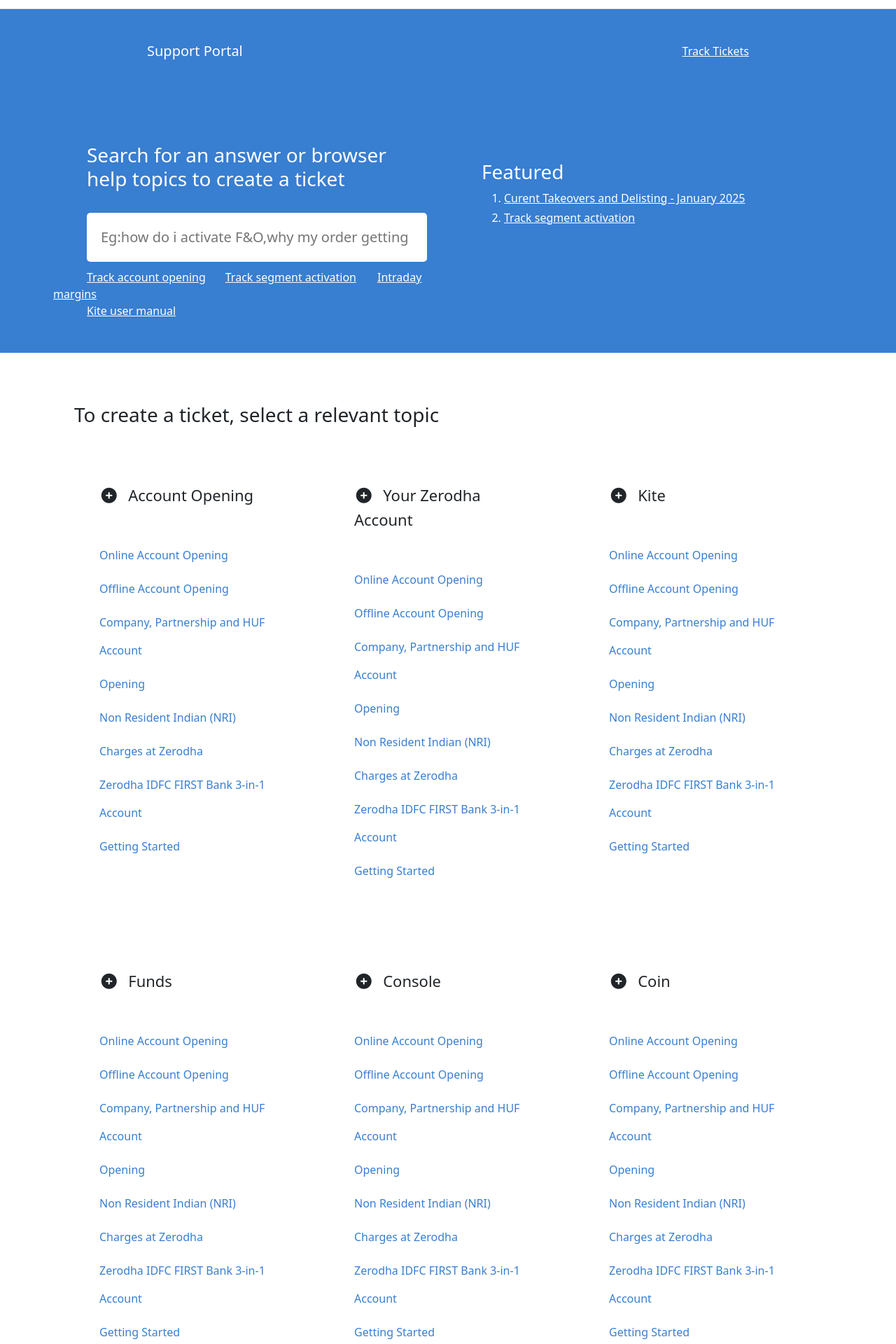
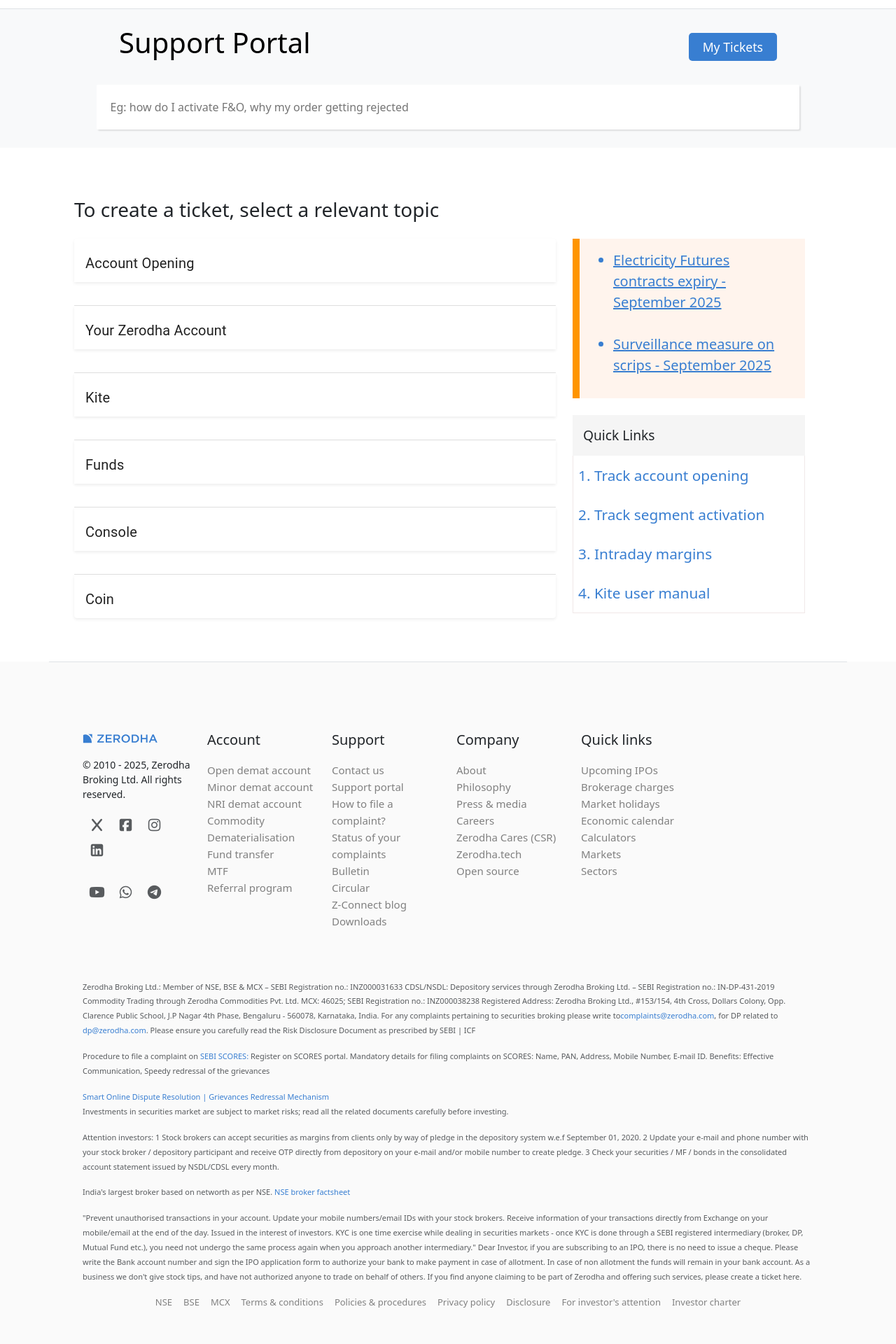
Before and after one commit to kaif227/Zerodha-Clone, a React (Vite) app in the folder Frontend/: page /support in a window 1280 px wide. Shown: the part 60-1980 px from the top of the page at 70% size. Built offline with nearby package versions, Linux system fonts and the light colour scheme; some icons are missing.

Commit message:
fix frontend support page

```diff
--- a/Frontend/src/index.css
+++ b/Frontend/src/index.css
@@ -93,13 +93,115 @@
 #supportWrapper{
   display: flex;
   justify-content: space-between;
+  align-items: center;
   margin: 0 150px;
+  flex-wrap: wrap; /* allows items to stack on smaller screens */
 }
-#supportHero input{
+
+#supportHero h2 {
+  font-size: 2rem;
+}
+
+#supportHero input {
   padding: 20px 20px;
   width: 90%;
+  border-radius: 2px;
+  border: none;
+  font-size: 1rem;
+  margin-bottom: 10px;
+  margin-top: 20px;
+  box-shadow: 2px 2px 2px rgba(0, 0, 0, 0.1);
+}
+
+#supportHero input:focus {
+  outline: none;
+}
+
+#supportHero button {
+  background-color: #387ED1;
+  color: white;
+  border: none;
+  padding:7px 20px;
+  font-size: 0.1rem;
   border-radius: 5px;
-  border: none;
-  font-size: 20px;
-  margin-bottom: 10px;
+  margin-top: 20px;
+  cursor: pointer;
 }
+@media (max-width: 576px) {
+  #supportWrapper {
+    margin: 0 20px;
+    flex-direction: column;
+    align-items: center;
+    text-align: center;
+
+  }
+
+  #supportHero h2 {
+    font-size: 1.5rem;
+    margin-bottom: 10px;
+  }
+
+  #supportHero button {
+    width: 100%;
+    font-size: 1rem;
+    margin-bottom: 20px;
+  }
+
+  #supportHero input {
+    width: 100%;
+    font-size: 0.9rem;
+  }
+}
+
+/* 📊 Tablets (577px - 991px) */
+@media (min-width: 577px) and (max-width: 991px) {
+  #supportWrapper {
+    margin: 0 50px;
+    flex-direction: row;
+    justify-content: space-between;
+  }
+
+  #supportHero h2 {
+    font-size: 1.75rem;
+  }
+
+  #supportHero button {
+    font-size: 1rem;
+    padding: 10px 18px;
+  }
+
+  #supportHero input {
+    width: 90%;
+  }
+}
+
+/* 💻 Desktops (992px and up) */
+@media (min-width: 992px) {
+  #supportWrapper {
+    margin: 0 150px;
+  }
+
+  #supportHero h2 {
+    font-size: 2rem;
+  }
+
+  #supportHero input {
+    width: 80%;
+  }
+
+  #supportHero button {
+    font-size: 1.1rem;
+  }
+}
+
+.accoudian{
+  box-shadow: 0 4px 8px rgba(0, 0, 0, 0.1);
+  border-radius: 10px;
+  transition: 0.1s ease-in-out;
+}
+.accoudian:hover{
+  box-shadow: 0 8px 16px rgba(0, 0, 0, 0.2);
+  transition: 0.1s ease-in-out;
+  transform: scale(1.02);
+  border-top: none;
+}
--- a/Frontend/src/landing_page/openAccount.jsx
+++ b/Frontend/src/landing_page/openAccount.jsx
@@ -10,7 +10,8 @@
       <p className="mb-4 mt-3">
         Modern platforms and apps, ₹0 investments, and flat ₹20 intraday and F&O trades.
       </p>
-      <Link to="/signup"><button
+      <Link to="/signup">
+      <button
         className="btn btn-primary p-2 fs-5 px-4 mb-5 w-lg-25 w-md-25"
         style={{ maxWidth: "250px",backgroundColor:"#387ED1" }}
       >
--- /dev/null
+++ b/Frontend/src/landing_page/support/AccountAccordion.jsx
@@ -0,0 +1,37 @@
+import React from "react";
+import {
+  Accordion,
+  AccordionSummary,
+  AccordionDetails,
+  Typography,
+  Link
+} from "@mui/material";
+import ExpandMoreIcon from "@mui/icons-material/ExpandMore";
+
+
+function AccountAccordion({name,Url}) {
+    console.log(Url);
+  return (
+    <Accordion className="pt-1 shadow-sm accoudian"  style={{ marginBottom: '10px',border: 'none' }}>
+      <AccordionSummary
+        expandIcon={<ExpandMoreIcon />}   // the arrow
+        aria-controls="panel1-content"
+        id="panel1-header"
+      >
+        <Typography className="fs-5  pt-1">{name}</Typography>
+      </AccordionSummary>
+      <AccordionDetails>
+        <Typography component="div">
+         <ul style={{ margin: 0, paddingLeft: "20px", color: "#387ED1"}}>
+            {Url.map((link, index) => (
+              <li key={index}>
+                <Link className="custom-bullets" href="#"style={{textDecoration:"none", color:"#387ED1",}}>{link}</Link><br /><br />
+              </li>
+            ))}
+          </ul>
+        </Typography>
+      </AccordionDetails>
+    </Accordion>
+  );
+}
+export default AccountAccordion;
--- a/Frontend/src/landing_page/support/createTicket.jsx
+++ b/Frontend/src/landing_page/support/createTicket.jsx
@@ -1,192 +1,135 @@
-import React from 'react';
-function createTicket() {
-    return (
-          <div className="container">
-      <div className="row p-4 mt-5 ">
+import React from "react";
+import AccountAccordion from "./AccountAccordion";
+
+function CreateTicket() {
+  return (
+    <div className="container">
+      <div className="row p-4 mt-5">
         <h1 className="fs-3 mb-4">
           To create a ticket, select a relevant topic
         </h1>
 
-          <div className="col-12 col-sm-6 col-md-4 mt-2 mb-2 p-5">
-          <h4 className="mb-5" style={{ fontSize: "22px", lineHeight: "1.6" }}>
-            <i className="fa-solid fa-circle-plus me-2"></i> Account Opening
-          </h4>
-          <a href="#" style={{lineHeight:"2.5",color:"#387ED1"}} className="d-block mb-2  text-decoration-none">
-            Online Account Opening
-          </a>
-          <a href="#" style={{lineHeight:"2.5",color:"#387ED1"}} className="d-block mb-2  text-decoration-none">
-            Offline Account Opening
-          </a>
-          <a href="#" style={{lineHeight:"2.5",color:"#387ED1"}} className="d-block mb-2  text-decoration-none">
-            Company, Partnership and HUF Account
-          </a>
-          <a href="#" style={{lineHeight:"2.5",color:"#387ED1"}} className="d-block mb-2  text-decoration-none">
-            Opening
-          </a>
-          <a href="#" style={{lineHeight:"2.5",color:"#387ED1"}} className="d-block mb-2  text-decoration-none">
-            Non Resident Indian (NRI)
-          </a>
-          <a href="#" style={{lineHeight:"2.5",color:"#387ED1"}} className="d-block mb-2  text-decoration-none">
-            Charges at Zerodha
-          </a>
-          <a href="#" style={{lineHeight:"2.5",color:"#387ED1"}} className="d-block mb-2  text-decoration-none">
-            Zerodha IDFC FIRST Bank 3-in-1 Account
-          </a>
-          <a href="#" style={{lineHeight:"2.5",color:"#387ED1"}} className="d-block mb-2  text-decoration-none">
-            Getting Started
-          </a>
-        </div>
-         <div className="col-12 col-sm-6 col-md-4 mt-2 mb-2 p-5">
-          <h4 className="mb-5" style={{ fontSize: "22px", lineHeight: "1.6" }}>
-            <i className="fa-solid fa-circle-plus me-2"></i> Your Zerodha Account
-          </h4>
-          <a href="#" style={{lineHeight:"2.5",color:"#387ED1"}} className="d-block mb-2  text-decoration-none">
-            Online Account Opening
-          </a>
-          <a href="#" style={{lineHeight:"2.5",color:"#387ED1"}} className="d-block mb-2  text-decoration-none">
-            Offline Account Opening
-          </a>
-          <a href="#" style={{lineHeight:"2.5",color:"#387ED1"}} className="d-block mb-2  text-decoration-none">
-            Company, Partnership and HUF Account
-          </a>
-          <a href="#" style={{lineHeight:"2.5",color:"#387ED1"}} className="d-block mb-2  text-decoration-none">
-            Opening
-          </a>
-          <a href="#" style={{lineHeight:"2.5",color:"#387ED1"}} className="d-block mb-2  text-decoration-none">
-            Non Resident Indian (NRI)
-          </a>
-          <a href="#" style={{lineHeight:"2.5",color:"#387ED1"}} className="d-block mb-2  text-decoration-none">
-            Charges at Zerodha
-          </a>
-          <a href="#" style={{lineHeight:"2.5",color:"#387ED1"}} className="d-block mb-2  text-decoration-none">
-            Zerodha IDFC FIRST Bank 3-in-1 Account
-          </a>
-          <a href="#" style={{lineHeight:"2.5",color:"#387ED1"}} className="d-block mb-2  text-decoration-none">
-            Getting Started
-          </a>
-        </div>
-         <div className="col-12 col-sm-6 col-md-4 mt-2 mb-2 p-5">
-          <h4 className="mb-5" style={{ fontSize: "22px", lineHeight: "1.6" }}>
-            <i className="fa-solid fa-circle-plus me-2"></i> Kite
-          </h4>
-          <a href="#" style={{lineHeight:"2.5",color:"#387ED1"}} className="d-block mb-2  text-decoration-none">
-            Online Account Opening
-          </a>
-          <a href="#" style={{lineHeight:"2.5",color:"#387ED1"}} className="d-block mb-2  text-decoration-none">
-            Offline Account Opening
-          </a>
-          <a href="#" style={{lineHeight:"2.5",color:"#387ED1"}} className="d-block mb-2  text-decoration-none">
-            Company, Partnership and HUF Account
-          </a>
-          <a href="#" style={{lineHeight:"2.5",color:"#387ED1"}} className="d-block mb-2  text-decoration-none">
-            Opening
-          </a>
-          <a href="#" style={{lineHeight:"2.5",color:"#387ED1"}} className="d-block mb-2  text-decoration-none">
-            Non Resident Indian (NRI)
-          </a>
-          <a href="#" style={{lineHeight:"2.5",color:"#387ED1"}} className="d-block mb-2  text-decoration-none">
-            Charges at Zerodha
-          </a>
-          <a href="#" style={{lineHeight:"2.5",color:"#387ED1"}} className="d-block mb-2  text-decoration-none">
-            Zerodha IDFC FIRST Bank 3-in-1 Account
-          </a>
-          <a href="#" style={{lineHeight:"2.5",color:"#387ED1"}} className="d-block mb-2  text-decoration-none">
-            Getting Started
-          </a>
-        </div>
-         <div className="col-12 col-sm-6 col-md-4 mt-2 mb-2 p-5">
-          <h4 className="mb-5" style={{ fontSize: "22px", lineHeight: "1.6" }}>
-            <i className="fa-solid fa-circle-plus me-2"></i> Funds
-          </h4>
-          <a href="#" style={{lineHeight:"2.5",color:"#387ED1"}} className="d-block mb-2  text-decoration-none">
-            Online Account Opening
-          </a>
-          <a href="#" style={{lineHeight:"2.5",color:"#387ED1"}} className="d-block mb-2  text-decoration-none">
-            Offline Account Opening
-          </a>
-          <a href="#" style={{lineHeight:"2.5",color:"#387ED1"}} className="d-block mb-2  text-decoration-none">
-            Company, Partnership and HUF Account
-          </a>
-          <a href="#" style={{lineHeight:"2.5",color:"#387ED1"}} className="d-block mb-2  text-decoration-none">
-            Opening
-          </a>
-          <a href="#" style={{lineHeight:"2.5",color:"#387ED1"}} className="d-block mb-2  text-decoration-none">
-            Non Resident Indian (NRI)
-          </a>
-          <a href="#" style={{lineHeight:"2.5",color:"#387ED1"}} className="d-block mb-2  text-decoration-none">
-            Charges at Zerodha
-          </a>
-          <a href="#" style={{lineHeight:"2.5",color:"#387ED1"}} className="d-block mb-2  text-decoration-none">
-            Zerodha IDFC FIRST Bank 3-in-1 Account
-          </a>
-          <a href="#" style={{lineHeight:"2.5",color:"#387ED1"}} className="d-block mb-2  text-decoration-none">
-            Getting Started
-          </a>
-        </div>
-         <div className="col-12 col-sm-6 col-md-4 mt-2 mb-2 p-5">
-          <h4 className="mb-5" style={{ fontSize: "22px", lineHeight: "1.6" }}>
-            <i className="fa-solid fa-circle-plus me-2"></i> Console
-          </h4>
-          <a href="#" style={{lineHeight:"2.5",color:"#387ED1"}} className="d-block mb-2  text-decoration-none">
-            Online Account Opening
-          </a>
-          <a href="#" style={{lineHeight:"2.5",color:"#387ED1"}} className="d-block mb-2  text-decoration-none">
-            Offline Account Opening
-          </a>
-          <a href="#" style={{lineHeight:"2.5",color:"#387ED1"}} className="d-block mb-2  text-decoration-none">
-            Company, Partnership and HUF Account
-          </a>
-          <a href="#" style={{lineHeight:"2.5",color:"#387ED1"}} className="d-block mb-2  text-decoration-none">
-            Opening
-          </a>
-          <a href="#" style={{lineHeight:"2.5",color:"#387ED1"}} className="d-block mb-2  text-decoration-none">
-            Non Resident Indian (NRI)
-          </a>
-          <a href="#" style={{lineHeight:"2.5",color:"#387ED1"}} className="d-block mb-2  text-decoration-none">
-            Charges at Zerodha
-          </a>
-          <a href="#" style={{lineHeight:"2.5",color:"#387ED1"}} className="d-block mb-2  text-decoration-none">
-            Zerodha IDFC FIRST Bank 3-in-1 Account
-          </a>
-          <a href="#" style={{lineHeight:"2.5",color:"#387ED1"}} className="d-block mb-2  text-decoration-none">
-            Getting Started
-          </a>
-        </div>
-         <div className="col-12 col-sm-6 col-md-4 mt-2 mb-2 p-5">
-          <h4 className="mb-5" style={{ fontSize: "22px", lineHeight: "1.6" }}>
-            <i className="fa-solid fa-circle-plus me-2"></i> Coin
-          </h4>
-          <a href="#" style={{lineHeight:"2.5",color:"#387ED1"}} className="d-block mb-2  text-decoration-none">
-            Online Account Opening
-          </a>
-          <a href="#" style={{lineHeight:"2.5",color:"#387ED1"}} className="d-block mb-2  text-decoration-none">
-            Offline Account Opening
-          </a>
-          <a href="#" style={{lineHeight:"2.5",color:"#387ED1"}} className="d-block mb-2  text-decoration-none">
-            Company, Partnership and HUF Account
-          </a>
-          <a href="#" style={{lineHeight:"2.5",color:"#387ED1"}} className="d-block mb-2  text-decoration-none">
-            Opening
-          </a>
-          <a href="#" style={{lineHeight:"2.5",color:"#387ED1"}} className="d-block mb-2  text-decoration-none">
-            Non Resident Indian (NRI)
-          </a>
-          <a href="#" style={{lineHeight:"2.5",color:"#387ED1"}} className="d-block mb-2  text-decoration-none">
-            Charges at Zerodha
-          </a>
-          <a href="#" style={{lineHeight:"2.5",color:"#387ED1"}} className="d-block mb-2  text-decoration-none">
-            Zerodha IDFC FIRST Bank 3-in-1 Account
-          </a>
-          <a href="#" style={{lineHeight:"2.5",color:"#387ED1"}} className="d-block mb-2  text-decoration-none">
-            Getting Started
-          </a>
-        </div>
+        <div className="row">
+          {/* Left Column */}
+          <div className="col-lg-8 col-md-12 mb-4">
+            <AccountAccordion
+              name={"Account Opening"}
+              Url={[
+                "Resident individual",
+                "Minor",
+                "Non Resident Indian (NRI)",
+                "Company, Partnership, HUF and LLP",
+                "Glossary",
+              ]}
+            />
+            <br />
+            <AccountAccordion
+              name={"Your Zerodha Account"}
+              Url={[
+                "Your Profile",
+                "Account modification",
+                "Client Master Report (CMR) and Depository Participant (DP)",
+                "Nomination",
+                "Transfer and conversion of securities",
+              ]}
+            />
+            <br />
+            <AccountAccordion
+              name={"Kite"}
+              Url={[
+                "IPO",
+                "Trading FAQs",
+                "Margin Trading Facility (MTF) and Margins",
+                "Charts and orders",
+                "Alerts and Nudges",
+                "General",
+              ]}
+            />
+            <br />
+            <AccountAccordion
+              name={"Funds"}
+              Url={[
+                "Add money",
+                "Withdraw money",
+                "Add bank accounts",
+                "eMandates",
+              ]}
+            />
+            <br />
+            <AccountAccordion
+              name={"Console"}
+              Url={[
+                "Portfolio",
+                "Corporate actions",
+                "Funds statement",
+                "Reports",
+                "Profile",
+                "Segments",
+              ]}
+            />
+            <br />
+            <AccountAccordion
+              name={"Coin"}
+              Url={[
+                "Mutual funds",
+                "National Pension Scheme (NPS)",
+                "Fixed Deposit (FD)",
+                "Features on Coin",
+                "Payments and Orders",
+                "General",
+              ]}
+            />
+          </div>
 
+          {/* Right Column */}
+          <div className="col-lg-4 col-md-12">
+            <div
+              className="p-3 fs-5 mb-4"
+              style={{
+                backgroundColor: "#fff4edff",
+                borderLeft: "10px solid #ff9500ff",
+              }}
+            >
+              <ul style={{ color: "#387ED1", textDecoration: "underline" }}>
+                <li>Electricity Futures contracts expiry - September 2025</li>
+                <br />
+                <li>Surveillance measure on scrips - September 2025</li>
+              </ul>
+            </div>
 
+            <div>
+              <div
+                style={{
+                  backgroundColor: "#f5f5f5ff",
+                  padding: "15px",
+                  fontSize: "1.2rem",
+                }}
+              >
+                Quick Links
+              </div>
+              <div>
+                <ol
+                  style={{
+                    paddingLeft: "30px",
+                    lineHeight: "3.5rem",
+                    fontSize: "1.3rem",
+                    color: "#387ED1",
+                    border: "1px solid #f0e8e8ff",
+                    borderTop: "none",
+                  }}
+                >
+                  <li>Track account opening</li>
+                  <li>Track segment activation</li>
+                  <li>Intraday margins</li>
+                  <li>Kite user manual</li>
+                </ol>
+              </div>
+            </div>
           </div>
         </div>
-     );
+      </div>
+    </div>
+  );
 }
 
-
-export default createTicket;
+export default CreateTicket;
--- a/Frontend/src/landing_page/support/hero.jsx
+++ b/Frontend/src/landing_page/support/hero.jsx
@@ -1,36 +1,22 @@
-import React from 'react';
+import React from "react";
+
+
 function Hero() {
-    return (
-        <>
-        <section className="container-fluid" id='supportHero'>
-          <div className="p-5" id='supportWrapper'>
-            <h5>Support Portal</h5>
-            <a href="" style={{color:"white"}}>Track Tickets</a>
-          </div>
-          <div className=" row p-4 m-3  ">
-             <div className=" col-6 p-4">
-             <h1 className='mx-5 fs-3'>Search for an answer or browser help topics to create a ticket</h1><br />
-             <input className='mx-5' type="text" placeholder='Eg:how do i activate F&O,why my order getting rejected' /><br />
-             <a href="" className='mx-5' style={{color:'white'}}>Track account opening</a>
-             <a href="" style={{color:'white',marginLeft:"-20px"}}>Track segment activation</a>
-             <a href="" style={{color:'white',marginLeft:"30px"}}>Intraday margins</a><br />
-             <a href=""  className='mx-5' style={{color:'white'}}>Kite user manual</a>
-             </div>
-             <div className=" col-6 p-5  ">
-             <h1 className='fs-3'>Featured</h1>
-             <ol>
-             <li>
-              <a href=""style={{color:'white',}}>Curent Takeovers and Delisting - January 2025</a>
-             </li>
-             <li>
-             <a href=""style={{color:'white',lineHeight:2 }}>Track segment activation</a>
-             </li>
-             </ol>
-             </div>
-          </div>
-        </section>
-        </>
-     );
+  return (
+    <section className="container-fluid pb-3 bg-light" id="supportHero">
+      <div className="p-2" id="supportWrapper" style={{ color: "black" }}>
+        <h2 className="mt-3 fs-1">Support Portal</h2>
+        <button>My Tickets</button>
+      </div>
+
+      <div className="text-center">
+        <input
+          type="text"
+          placeholder="Eg: how do I activate F&O, why my order getting rejected"
+        />
+      </div>
+    </section>
+  );
 }
 
 export default Hero;
```
Also changed, not shown: 1 other file (tests, documents, lock files or other folders).
